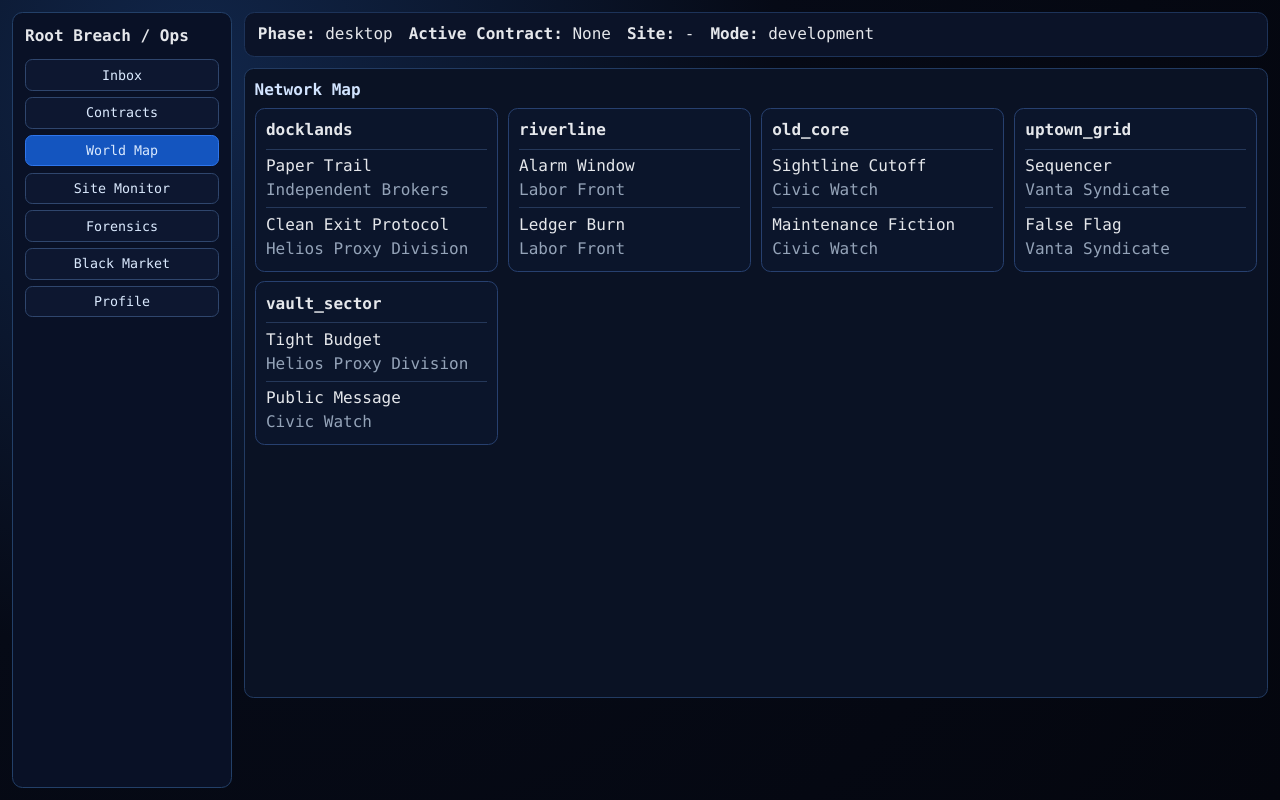
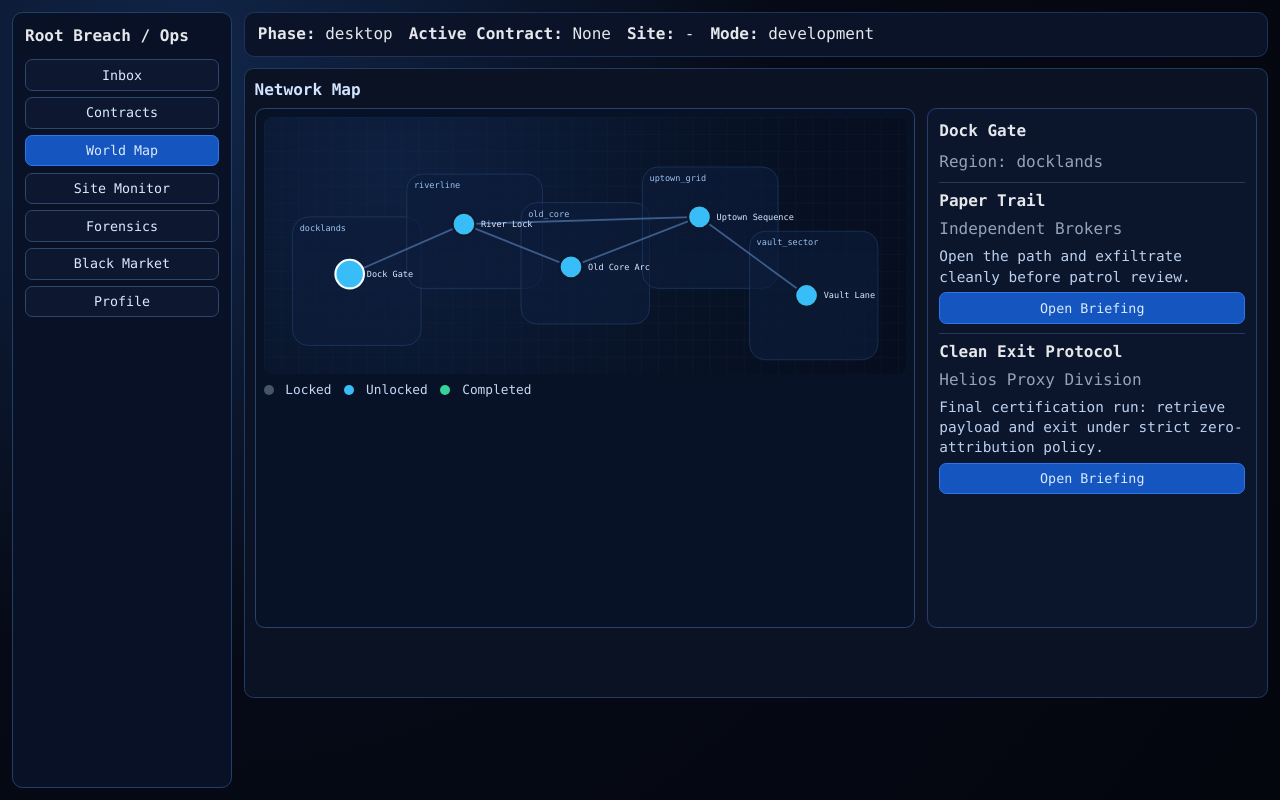
Before and after one commit to clarkmyfancy/root-breach, a React (Vite) app: page / in a window 1280 px wide. Both pictures are taken after a click on the button "World Map". Built offline with nearby package versions, Linux system fonts and the light colour scheme.

Commit message:
Replace world map placeholder with interactive visual network map

```diff
--- a/src/styles.css
+++ b/src/styles.css
@@ -655,30 +655,101 @@ textarea {
   gap: 0.7rem;
 }
 
-.world-grid {
-  display: grid;
-  grid-template-columns: repeat(auto-fit, minmax(220px, 1fr));
-  gap: 0.6rem;
+.world-map-app {
+  display: flex;
+  flex-direction: column;
 }
 
-.world-region {
+.world-map-layout {
+  display: grid;
+  grid-template-columns: minmax(0, 2fr) minmax(260px, 1fr);
+  gap: 0.75rem;
+  min-height: 520px;
+}
+
+.world-map-canvas {
+  background: #081226;
+  border: 1px solid #26446d;
+  border-radius: 0.6rem;
+  padding: 0.5rem;
+  display: flex;
+  flex-direction: column;
+  gap: 0.45rem;
+}
+
+.world-map-canvas svg {
+  width: 100%;
+  height: auto;
+  border-radius: 0.5rem;
+  background: radial-gradient(circle at 20% 20%, #0e2041 0%, #081327 55%, #060d1d 100%);
+}
+
+.world-map-node {
+  cursor: pointer;
+}
+
+.world-map-node:hover circle {
+  filter: brightness(1.12);
+}
+
+.world-map-legend {
+  display: flex;
+  gap: 0.8rem;
+  color: #c4d8f5;
+  font-size: 0.8rem;
+}
+
+.legend-dot {
+  display: inline-block;
+  width: 10px;
+  height: 10px;
+  border-radius: 999px;
+  margin-right: 0.25rem;
+  vertical-align: middle;
+}
+
+.legend-dot--locked {
+  background: #475569;
+}
+
+.legend-dot--unlocked {
+  background: #38bdf8;
+}
+
+.legend-dot--complete {
+  background: #34d399;
+}
+
+.world-map-details {
   background: #0b152b;
   border: 1px solid #27406f;
   border-radius: 0.6rem;
-  padding: 0.65rem;
+  padding: 0.7rem;
+  display: flex;
+  flex-direction: column;
+  gap: 0.55rem;
 }
 
-.world-region h4 {
-  margin: 0 0 0.45rem;
+.world-map-details h4 {
+  margin: 0;
 }
 
-.world-route {
+.world-map-contract {
+  border-top: 1px solid rgba(70, 98, 146, 0.45);
+  padding-top: 0.45rem;
   display: flex;
   flex-direction: column;
-  gap: 0.1rem;
-  border-top: 1px solid rgba(70, 98, 146, 0.45);
-  padding-top: 0.35rem;
-  margin-top: 0.35rem;
+  gap: 0.35rem;
+}
+
+.world-map-contract__title {
+  font-weight: 700;
+}
+
+.world-map-contract p {
+  margin: 0;
+  color: #bdd1ef;
+  font-size: 0.9rem;
 }
 
 .debrief-banner {
@@ -833,6 +904,10 @@ textarea {
     grid-template-columns: 1fr;
   }
 
+  .world-map-layout {
+    grid-template-columns: 1fr;
+  }
+
   .level-grid-layout {
     grid-template-columns: 1fr;
     grid-template-rows: auto;
--- a/src/ui/screens/DesktopShell.tsx
+++ b/src/ui/screens/DesktopShell.tsx
@@ -89,32 +89,150 @@ function ContractBoardApp(): JSX.Element {
 }
 
 function WorldMapApp(): JSX.Element {
-  const grouped = useMemo(() => {
-    const map: Record<string, typeof contracts> = {};
-    for (const contract of contracts) {
-      if (!map[contract.regionId]) {
-        map[contract.regionId] = [];
+  const save = useGameStore((state) => state.save);
+  const startContract = useGameStore((state) => state.startContract);
+
+  const siteLayout: Array<{
+    id: string;
+    regionId: string;
+    x: number;
+    y: number;
+    label: string;
+    levelId: string;
+  }> = [
+    { id: 'site_dock_gate', regionId: 'docklands', x: 120, y: 220, label: 'Dock Gate', levelId: 'level1' },
+    { id: 'site_river_lock', regionId: 'riverline', x: 280, y: 150, label: 'River Lock', levelId: 'level2' },
+    { id: 'site_old_core_arc', regionId: 'old_core', x: 430, y: 210, label: 'Old Core Arc', levelId: 'level3' },
+    { id: 'site_uptown_sequence', regionId: 'uptown_grid', x: 610, y: 140, label: 'Uptown Sequence', levelId: 'level4' },
+    { id: 'site_vault_lane', regionId: 'vault_sector', x: 760, y: 250, label: 'Vault Lane', levelId: 'level5' },
+  ];
+
+  const regionOverlays = [
+    { id: 'docklands', x: 40, y: 140, width: 180, height: 180 },
+    { id: 'riverline', x: 200, y: 80, width: 190, height: 160 },
+    { id: 'old_core', x: 360, y: 120, width: 180, height: 170 },
+    { id: 'uptown_grid', x: 530, y: 70, width: 190, height: 170 },
+    { id: 'vault_sector', x: 680, y: 160, width: 180, height: 180 },
+  ];
+
+  const [selectedSiteId, setSelectedSiteId] = useState(siteLayout[0].id);
+  const selectedSite = siteLayout.find((site) => site.id === selectedSiteId) ?? siteLayout[0];
+  const selectedContracts = contracts.filter((contract) => contract.siteId === selectedSite.levelId);
+
+  const firstContractBySite = useMemo(() => {
+    return contracts.reduce<Record<string, string>>((acc, contract) => {
+      if (!acc[contract.siteId]) {
+        acc[contract.siteId] = contract.id;
       }
-      map[contract.regionId].push(contract);
-    }
-    return map;
+      return acc;
+    }, {});
   }, []);
 
+  const links: Array<[string, string]> = [
+    ['site_dock_gate', 'site_river_lock'],
+    ['site_river_lock', 'site_old_core_arc'],
+    ['site_old_core_arc', 'site_uptown_sequence'],
+    ['site_uptown_sequence', 'site_vault_lane'],
+    ['site_river_lock', 'site_uptown_sequence'],
+  ];
+
+  const nodeById = siteLayout.reduce<Record<string, (typeof siteLayout)[number]>>((acc, node) => {
+    acc[node.id] = node;
+    return acc;
+  }, {});
+
   return (
-    <div className="panel desktop-app">
+    <div className="panel desktop-app world-map-app">
       <div className="panel__title">Network Map</div>
-      <div className="world-grid">
-        {Object.entries(grouped).map(([regionId, regionContracts]) => (
-          <article className="world-region" key={regionId}>
-            <h4>{regionId}</h4>
-            {regionContracts.map((contract) => (
-              <div key={contract.id} className="world-route">
-                <span>{contract.title}</span>
-                <span className="muted">{factionById[contract.factionId]?.name ?? contract.factionId}</span>
-              </div>
+      <div className="world-map-layout">
+        <div className="world-map-canvas">
+          <svg viewBox="0 0 900 360" role="img" aria-label="World map network">
+            <defs>
+              <pattern id="grid" width="24" height="24" patternUnits="userSpaceOnUse">
+                <path d="M 24 0 L 0 0 0 24" fill="none" stroke="#173257" strokeWidth="1" opacity="0.4" />
+              </pattern>
+            </defs>
+            <rect x="0" y="0" width="900" height="360" fill="url(#grid)" />
+
+            {regionOverlays.map((region) => (
+              <g key={region.id}>
+                <rect
+                  x={region.x}
+                  y={region.y}
+                  width={region.width}
+                  height={region.height}
+                  rx="22"
+                  ry="22"
+                  fill="#0d1d3b"
+                  stroke="#2c4f80"
+                  opacity="0.65"
+                />
+                <text x={region.x + 10} y={region.y + 20} fill="#9cc3f0" fontSize="12">
+                  {region.id}
+                </text>
+              </g>
             ))}
-          </article>
-        ))}
+
+            {links.map(([fromId, toId]) => {
+              const from = nodeById[fromId];
+              const to = nodeById[toId];
+              return (
+                <line
+                  key={`${fromId}-${toId}`}
+                  x1={from.x}
+                  y1={from.y}
+                  x2={to.x}
+                  y2={to.y}
+                  stroke="#4a6d9f"
+                  strokeWidth="2.5"
+                  opacity="0.8"
+                />
+              );
+            })}
+
+            {siteLayout.map((node) => {
+              const firstContractId = firstContractBySite[node.levelId];
+              const unlocked = firstContractId ? save.campaign.unlockedContracts.includes(firstContractId) : false;
+              const completed = firstContractId ? save.campaign.completedContracts.includes(firstContractId) : false;
+              const isSelected = node.id === selectedSiteId;
+              const fill = completed ? '#34d399' : unlocked ? '#38bdf8' : '#475569';
+              const stroke = isSelected ? '#f8fafc' : '#0f172a';
+
+              return (
+                <g key={node.id} onClick={() => setSelectedSiteId(node.id)} className="world-map-node">
+                  <circle cx={node.x} cy={node.y} r={isSelected ? 20 : 16} fill={fill} stroke={stroke} strokeWidth="3" />
+                  <text x={node.x + 24} y={node.y + 4} fill="#dbeafe" fontSize="12">
+                    {node.label}
+                  </text>
+                </g>
+              );
+            })}
+          </svg>
+          <div className="world-map-legend">
+            <span><i className="legend-dot legend-dot--locked" /> Locked</span>
+            <span><i className="legend-dot legend-dot--unlocked" /> Unlocked</span>
+            <span><i className="legend-dot legend-dot--complete" /> Completed</span>
+          </div>
+        </div>
+
+        <aside className="world-map-details">
+          <h4>{selectedSite.label}</h4>
+          <div className="muted">Region: {selectedSite.regionId}</div>
+          {selectedContracts.map((contract) => {
+            const unlocked = save.campaign.unlockedContracts.includes(contract.id);
+            const completed = save.campaign.completedContracts.includes(contract.id);
+            return (
+              <article key={contract.id} className="world-map-contract">
+                <div className="world-map-contract__title">{contract.title}</div>
+                <div className="muted">{factionById[contract.factionId]?.name ?? contract.factionId}</div>
+                <p>{contract.summary}</p>
+                <button className="btn btn-primary" disabled={!unlocked} onClick={() => startContract(contract.id)}>
+                  {completed ? 'Replay' : unlocked ? 'Open Briefing' : 'Locked'}
+                </button>
+              </article>
+            );
+          })}
+        </aside>
       </div>
     </div>
   );
```
